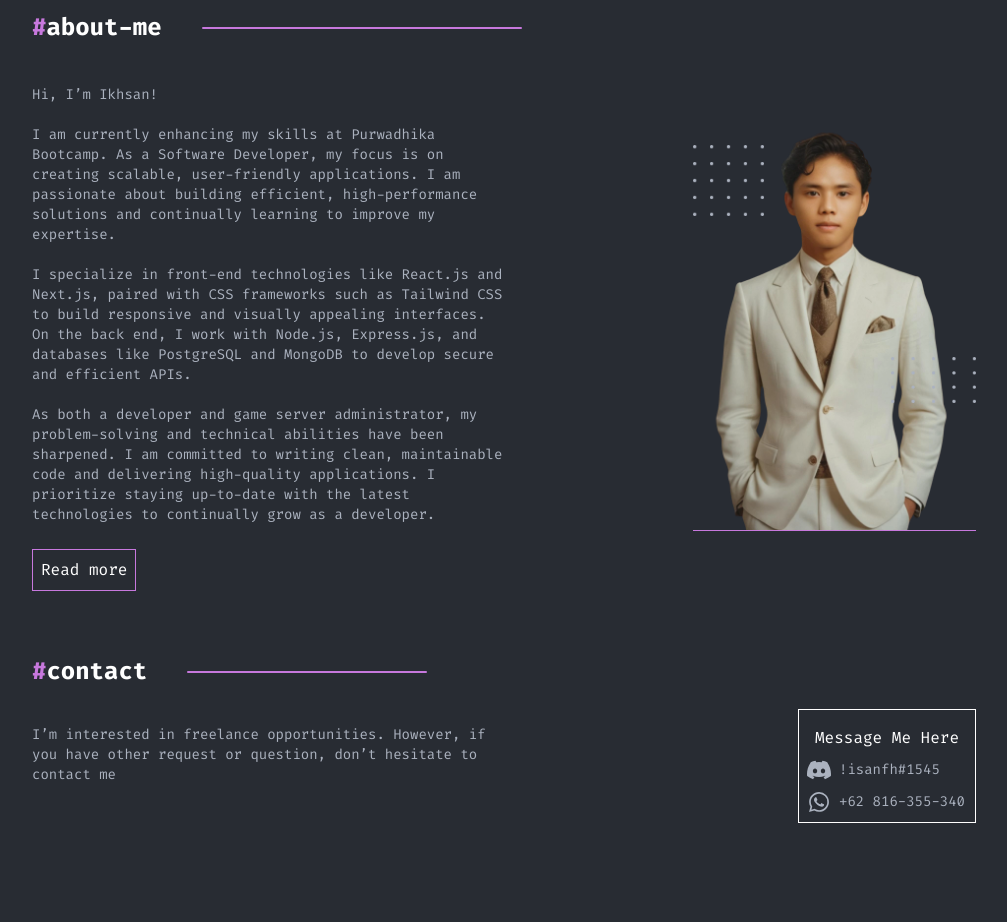
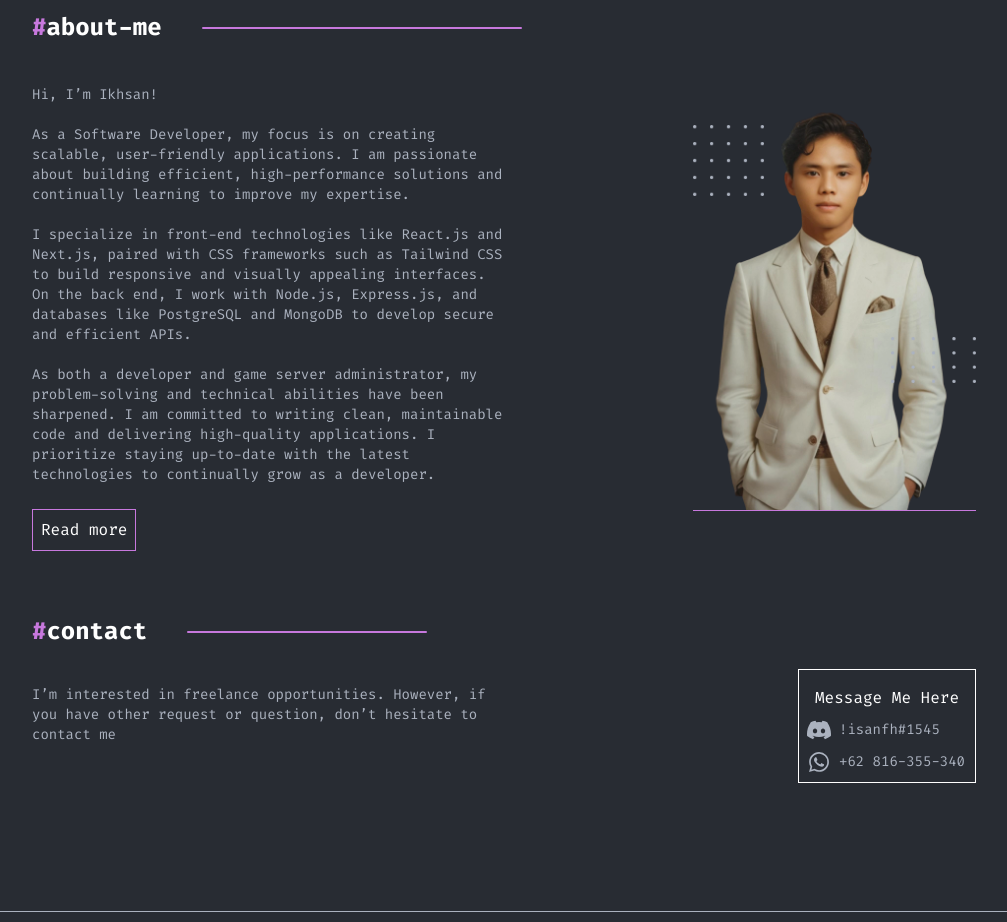
Before and after one commit to ikhsanfrcn/nextjs-portfolio, a Next.js app: page / in a window 1280 px wide. Shown: the part 2120-3042 px from the top of the page, without its empty margins (136-1143 px from the left). Built offline with nearby package versions, Linux system fonts and the light colour scheme.

Commit message:
update data

```diff
--- a/src/components/molecules/home/AboutContent.tsx
+++ b/src/components/molecules/home/AboutContent.tsx
@@ -14,9 +14,8 @@ export const AboutContent: React.FC<AboutContentProps> = ({
       <div className="flex flex-col gap-5 pt-10">
         <Text>Hi, I’m Ikhsan!</Text>
         <Text>
-          I am currently enhancing my skills at Purwadhika Bootcamp. As a
-          Software Developer, my focus is on creating scalable, user-friendly
-          applications. I am passionate about building efficient,
+          As a Software Developer, my focus is on creating scalable,
+          user-friendly applications. I am passionate about building efficient,
           high-performance solutions and continually learning to improve my
           expertise.
         </Text>
--- a/src/data/projectsData.ts
+++ b/src/data/projectsData.ts
@@ -91,7 +91,6 @@ export const ProjectsData: ProjectCardProps[] = [
     technologies: ['Lua', 'FiveM'],
     visuals: ['/fivem.webp'],
     buttons: [
-      { title: "Live <~>", onClick: () => { window.open("https://fivem-server.vercel.app", "_blank"); }, className: "border-primary" },
       { title: "More >=", onClick: () => { window.location.href = `/projects/${ProjectsData[2].slug}`; }, className: "border-gray text-gray" }
     ],
   }
```
